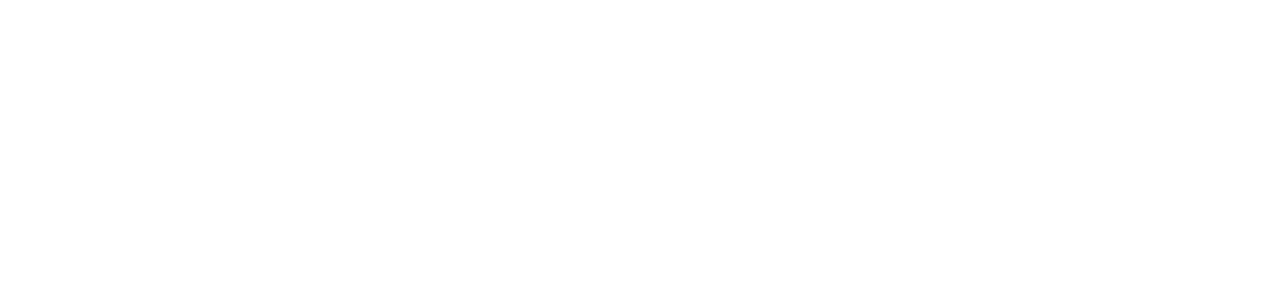
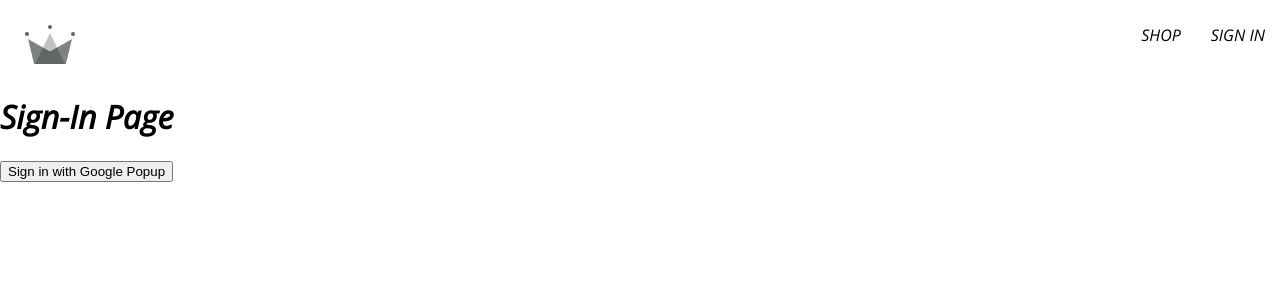
Before and after one commit to ATrovillion/clothing-store, a React (Create React App) app: page /sign-in in a window 1280 px wide. Before the commit this address had no page. Shown: the top 300 px of the page. Built offline with nearby package versions, Linux system fonts and the light colour scheme.

Commit message:
add initial firebase connection and user snapshot functionality

```diff
--- a/package.json
+++ b/package.json
@@ -6,6 +6,8 @@
     "@testing-library/jest-dom": "^5.16.5",
     "@testing-library/react": "^13.4.0",
     "@testing-library/user-event": "^13.5.0",
+    "eslint-config-prettier": "^8.6.0",
+    "firebase": "^9.15.0",
     "react": "^18.2.0",
     "react-dom": "^18.2.0",
     "react-router": "^6.6.2",
--- a/src/App.js
+++ b/src/App.js
@@ -1,10 +1,21 @@
 import { Routes, Route } from 'react-router-dom';
+
 import Home from './routes/home/home.component';
+import Navigation from './routes/navigation/nav-bar.component';
+import SignIn from './routes/sign-in/sign-in.component';
+
+const Shop = () => {
+  return <h1>I am the shop page</h1>;
+};
 
 const App = () => {
   return (
   <Routes>
-    <Route path='/' element={<Home/>}/>
+    < Route path='/' element={<Navigation />}>
+      <Route index element={<Home/>} />
+      <Route path='shop' element={<Shop/>} />
+      <Route path='sign-in' element={<SignIn/>} />
+    </Route>
   </Routes>
   );
 };
--- a/src/index.scss
+++ b/src/index.scss
@@ -1,11 +1,20 @@
+* {
+	box-sizing: border-box;
+}
+
 body {
-  margin: 0;
-  font-family: "Open Sans", sans-serif;
-  -webkit-font-smoothing: antialiased;
-  -moz-osx-font-smoothing: grayscale;
+	margin: 0;
+	font-family: 'Open Sans', sans-serif;
+	-webkit-font-smoothing: antialiased;
+	-moz-osx-font-smoothing: grayscale;
 }
 
 code {
-  font-family: source-code-pro, Menlo, Monaco, Consolas, "Courier New",
-    monospace;
+	font-family: source-code-pro, Menlo, Monaco, Consolas, 'Courier New',
+		monospace;
 }
+
+a {
+	text-decoration: none;
+	color: black;
+}
--- a/src/routes/home/home.component.jsx
+++ b/src/routes/home/home.component.jsx
@@ -1,3 +1,5 @@
+import { Outlet } from 'react-router-dom';
+
 import CategoryMenu from '../../components/category-menu/category-menu.component';
 
 import '../../categories.styles.scss';
@@ -32,7 +34,10 @@ const Home = () => {
   ];
 
   return (
-    <CategoryMenu categories={categories}/>
+    <div>
+      <Outlet />
+      <CategoryMenu categories={categories}/>
+    </div>
   );
 };
 
--- /dev/null
+++ b/src/routes/navigation/nav-bar.component.jsx
@@ -0,0 +1,38 @@
+import { Fragment } from 'react';
+import { Outlet, Link } from 'react-router-dom';
+
+import { ReactComponent as CrownLogo } from '../../assets/crown.svg';
+
+import './nav-bar.styles.scss';
+
+const Navigation = () => {
+	return (
+		<Fragment>
+			<div className="navigation">
+				<Link
+					className="logo-container"
+					to="/"
+				>
+					<CrownLogo className="logo" />
+				</Link>
+				<div className="nav-links-container">
+					<Link
+						className="nav-link"
+						to="/shop"
+					>
+						SHOP
+					</Link>
+					<Link
+						className="nav-link"
+						to="/sign-in"
+					>
+						SIGN IN
+					</Link>
+				</div>
+			</div>
+			<Outlet />
+		</Fragment>
+	);
+};
+
+export default Navigation;
--- /dev/null
+++ b/src/routes/navigation/nav-bar.styles.scss
@@ -0,0 +1,26 @@
+.navigation {
+  height: 70px;
+  width: 100%;
+  display: flex;
+  justify-content: space-between;
+  margin-bottom: 25px;
+
+  .logo-container {
+    height: 100%;
+    width: 70px;
+    padding: 25px;
+  }
+
+  .nav-links-container {
+    width: 50%;
+    height: 100%;
+    display: flex;
+    align-items: center;
+    justify-content: flex-end;
+
+    .nav-link {
+      padding: 10px 15px;
+      cursor: pointer;
+    }
+  }
+}
--- /dev/null
+++ b/src/routes/sign-in/sign-in.component.jsx
@@ -0,0 +1,20 @@
+import {
+	signInWithGooglePopup,
+	createUserDocumentFromAuth,
+} from '../../utils/firebase/firebase.utils';
+
+const SignIn = () => {
+	const logGoogleUser = async () => {
+		const { user } = await signInWithGooglePopup();
+		createUserDocumentFromAuth(user);
+	};
+
+	return (
+		<div>
+			<h1>Sign-In Page</h1>
+			<button onClick={logGoogleUser}>Sign in with Google Popup</button>
+		</div>
+	);
+};
+
+export default SignIn;
--- /dev/null
+++ b/src/utils/firebase/firebase.utils.js
@@ -0,0 +1,55 @@
+import { initializeApp } from 'firebase/app';
+import {
+  getAuth,
+  signInWithRedirect,
+  signInWithPopup,
+  GoogleAuthProvider
+} from 'firebase/auth';
+import {
+  getFirestore,
+  doc,
+  getDoc,
+  setDoc
+} from 'firebase/firestore';
+
+const firebaseConfig = {
+
+  apiKey: 'AIzaSyDiJr5Pjg6fcj8GnnWaLpw3US1ig19K17M',
+
+  authDomain: 'clothing-store-90146.firebaseapp.com',
+
+  projectId: 'clothing-store-90146',
+
+  storageBucket: 'clothing-store-90146.appspot.com',
+
+  messagingSenderId: '63191848271',
+
+  appId: '1:63191848271:web:652d33d4c6d1a45dad213a'
+
+};
+
+// Initialize Firebase
+
+const firebaseApp = initializeApp(firebaseConfig);
+
+const provider = new GoogleAuthProvider();
+
+provider.setCustomParameters({
+  prompt: 'select_account'
+});
+
+export const auth = getAuth();
+export const signInWithGooglePopup = () => signInWithPopup(auth, provider);
+
+export const db = getFirestore();
+
+export const createUserDocumentFromAuth = async (userAuth) => {
+  const userDocRef = doc(db, 'users', userAuth.uid);
+
+  console.log(userDocRef);
+
+  const userSnapshot = await getDoc(userDocRef);
+
+  console.log(userSnapshot);
+  console.log(userSnapshot.exists());
+};
```
Also changed, not shown: .eslintrc.js, src/assets/crown.svg (added), 1 other file (tests, documents, lock files or other folders).
